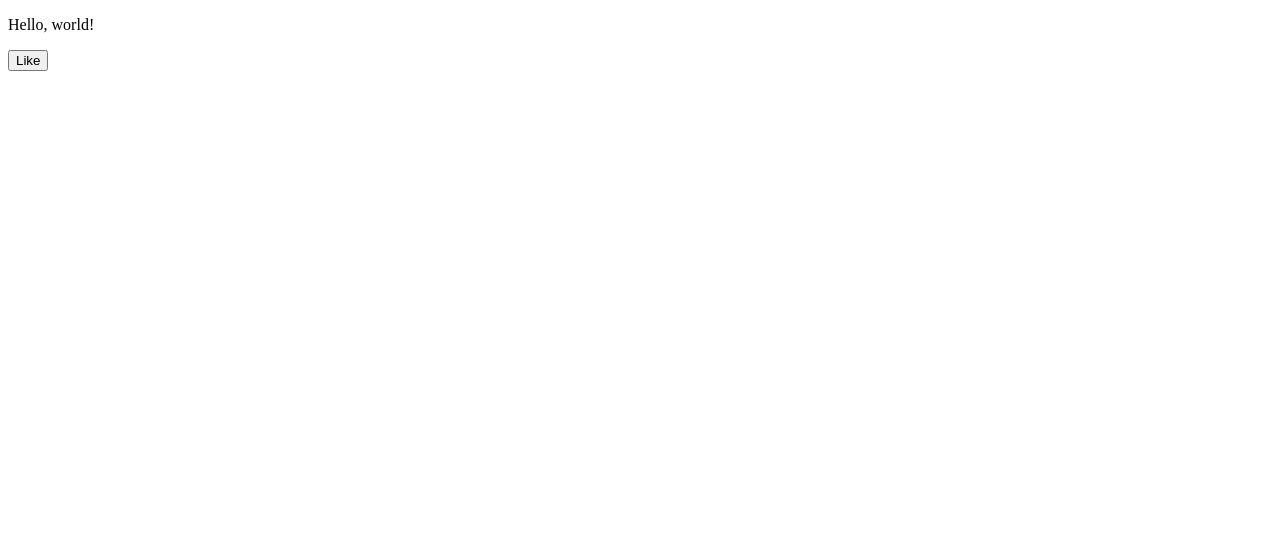
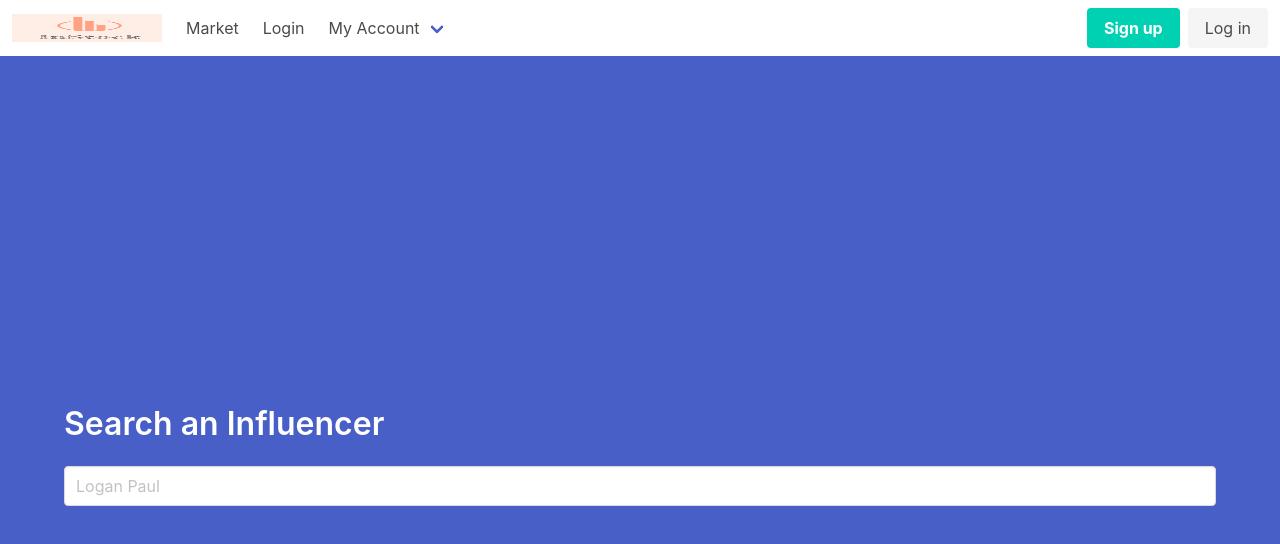
Before and after one commit to pranavsrihari123/PersonalProjects, a plain HTML site: page index.html in a window 1280 px wide. Drawn offline with nearby package versions, Linux system fonts and the light colour scheme.

Commit message:
home page added

```diff
--- a/index.html
+++ b/index.html
@@ -4,16 +4,72 @@
 <head>
   <meta charset="utf-8">
   <title></title>
+  <style>
+  </style>
+  <link rel="stylesheet" href="https://stackpath.bootstrapcdn.com/font-awesome/4.7.0/css/font-awesome.min.css">
+  <link rel="stylesheet" href="https://cdnjs.cloudflare.com/ajax/libs/bulma/0.6.2/css/bulma.min.css">
+
 </head>
 
 <body>
+  <nav class="navbar" role="navigation" aria-label="main navigation" height="45">
+  <div class="navbar-brand">
+    <a class="navbar-item">
+      <img src="inStocks.png" width="150">
+    </a>
 
-  <p>Hello, world!</p>
-  <div id="like_button_container"></div>
+    <a role="button" class="navbar-burger burger" aria-label="menu" aria-expanded="false" data-target="navbarBasicExample">
+      <span aria-hidden="true"></span>
+      <span aria-hidden="true"></span>
+      <span aria-hidden="true"></span>
+    </a>
+  </div>
 
-  <script src="https://unpkg.com/react@16/umd/react.development.js" crossorigin></script>
-  <script src="https://unpkg.com/react-dom@16/umd/react-dom.development.js" crossorigin></script>
-  <script src="react.js"></script>
+  <div id="navbarBasicExample" class="navbar-menu">
+    <div class="navbar-start">
+      <a class="navbar-item">
+        Market
+      </a>
+
+      <a class="navbar-item">
+        Login
+      </a>
+
+      <div class="navbar-item has-dropdown is-hoverable">
+        <a class="navbar-link">
+          My Account
+        </a>
+      </div>
+    </div>
+
+    <div class="navbar-end">
+      <div class="navbar-item">
+        <div class="buttons">
+          <a class="button is-primary">
+            <strong>Sign up</strong>
+          </a>
+          <a class="button is-light">
+            Log in
+          </a>
+        </div>
+      </div>
+    </div>
+  </div>
+</nav>
+
+<section class="hero is-link is-fullheight">
+  <section class="hero-head is-primary"></section>
+  <section class="hero-body">
+    <div class="container">
+      <p class="title">
+        Search an Influencer
+      </p>
+      <input class="input" type="text" placeholder="Logan Paul">
+    </div>
+  </section>
+  <section class="hero-foot is-success"></section>
+
+</section>
 
 </body>
 
--- a/react.js
+++ b/react.js
@@ -1,7 +1,6 @@
 'use strict';
 
 const e = React.createElement;
-
 class LikeButton extends React.Component {
   constructor(props) {
     super(props);
@@ -20,5 +19,10 @@ class LikeButton extends React.Component {
     );
   }
 }
+
+class NavBar extends React.Component {
+
+}
+
 const domContainer = document.querySelector('#like_button_container');
 ReactDOM.render(e(LikeButton), domContainer);
```
Also changed, not shown: inStocks.png (added), inStocks_background.svg (added), 2 other files.
